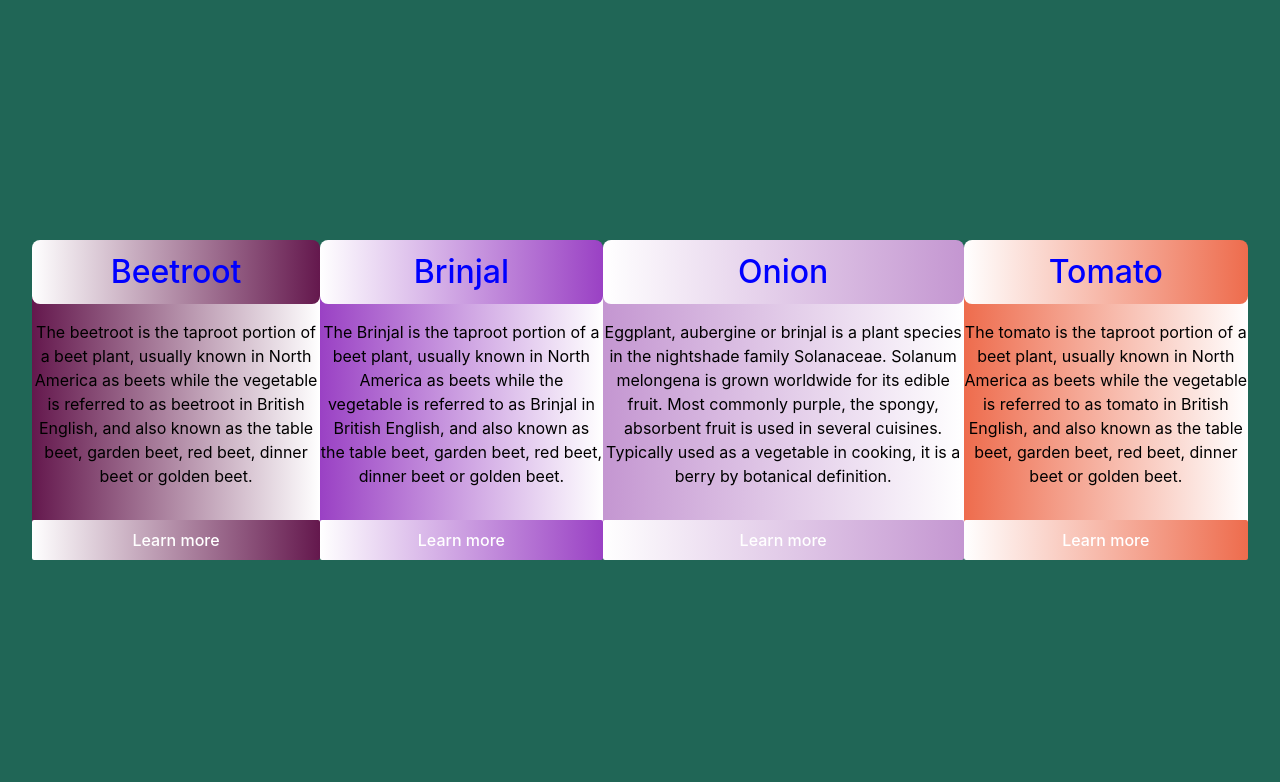
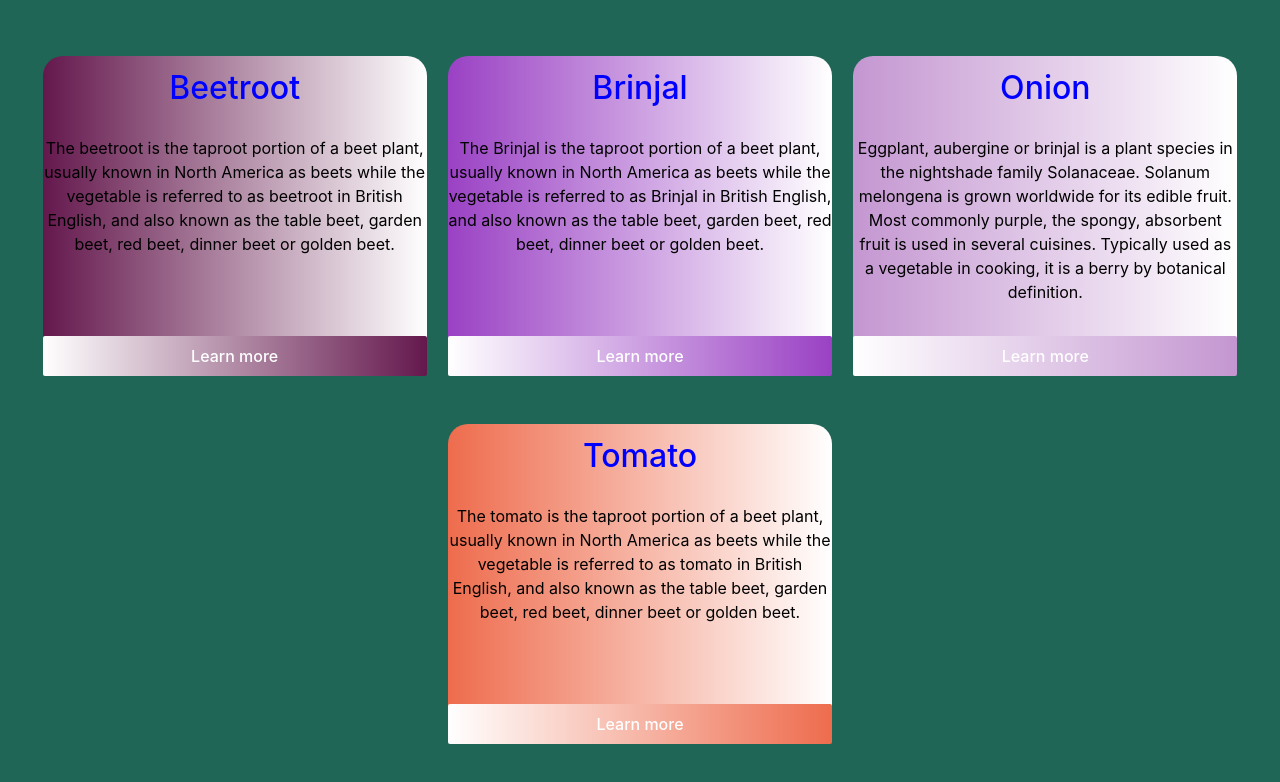
Before and after one commit to NidhitheCoder/advanced-react, a React (Create React App) app in the folder vegitable-theme-app/: page / in a window 1280 px wide. Shown: the top 782 px of the page. Built offline with nearby package versions, Linux system fonts and the light colour scheme.

Commit message:
change styles

```diff
--- a/vegitable-theme-app/src/components/ItemCard.tsx
+++ b/vegitable-theme-app/src/components/ItemCard.tsx
@@ -22,6 +22,7 @@ const ItemCard = ({ title, subtitle, link }: Items) => {
           borderRadius={8}
           textTransform="capitalize"
           p={2}
+          bgClip='text'
           bgGradient={`linear(to-r, mashroom, ${title})`}
           color="blue"
           fontSize={32}
--- a/vegitable-theme-app/src/pages/Homepage.tsx
+++ b/vegitable-theme-app/src/pages/Homepage.tsx
@@ -5,7 +5,7 @@ import { cardItems } from "../config/constants/constant";
 
 const Homepage = () => {
   return (
-    <Flex bg="cucumbar" p={8} h="full" w="full" alignItems="center" justifyContent="space-around">
+    <Flex bg="cucumbar" p={8} h="full" w="full" alignItems="center" justifyContent="space-around" flexWrap="wrap">
       {cardItems?.map((item) => {
         return <ItemCard  title={item.name} subtitle={item.description} link={item.url}/>
       })}
```
